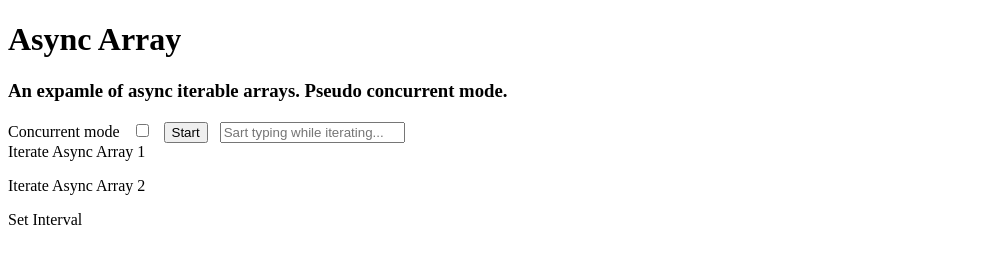
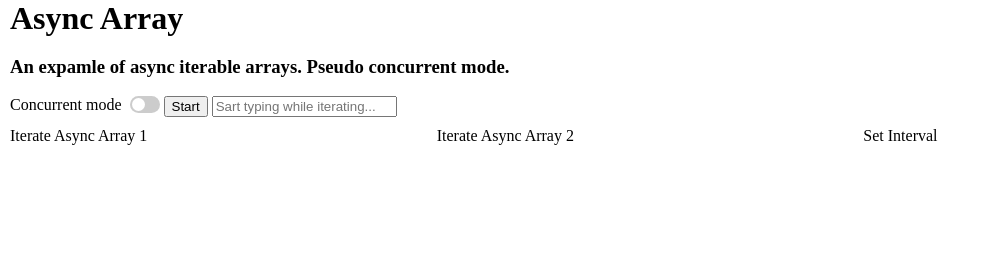
Before and after one commit to phewphewb/browser-async-iteration, a website: page index.html in a window 1280 px wide. Shown: the whole page, without its empty margins (0-991 px from the left). Drawn offline with Linux system fonts and the light colour scheme; the site is published under a folder, as on GitHub Pages, so addresses that start at the root find nothing.

Commit message:
configure for gh pages

```diff
--- a/index.html
+++ b/index.html
@@ -2,7 +2,7 @@
 <html lang="en">
   <head>
     <meta charset="utf-8" />
-    <link id="theme-style" href="/styles.css" rel="stylesheet" />
+    <link id="theme-style" href="static/styles.css" rel="stylesheet" />
   </head>
   <body>
     <header>
@@ -35,5 +35,5 @@
       </div>
     </div>
   </body>
-  <script type="module" src="./index.js"></script>
+  <script type="module" src="./static/index.js"></script>
 </html>
```
